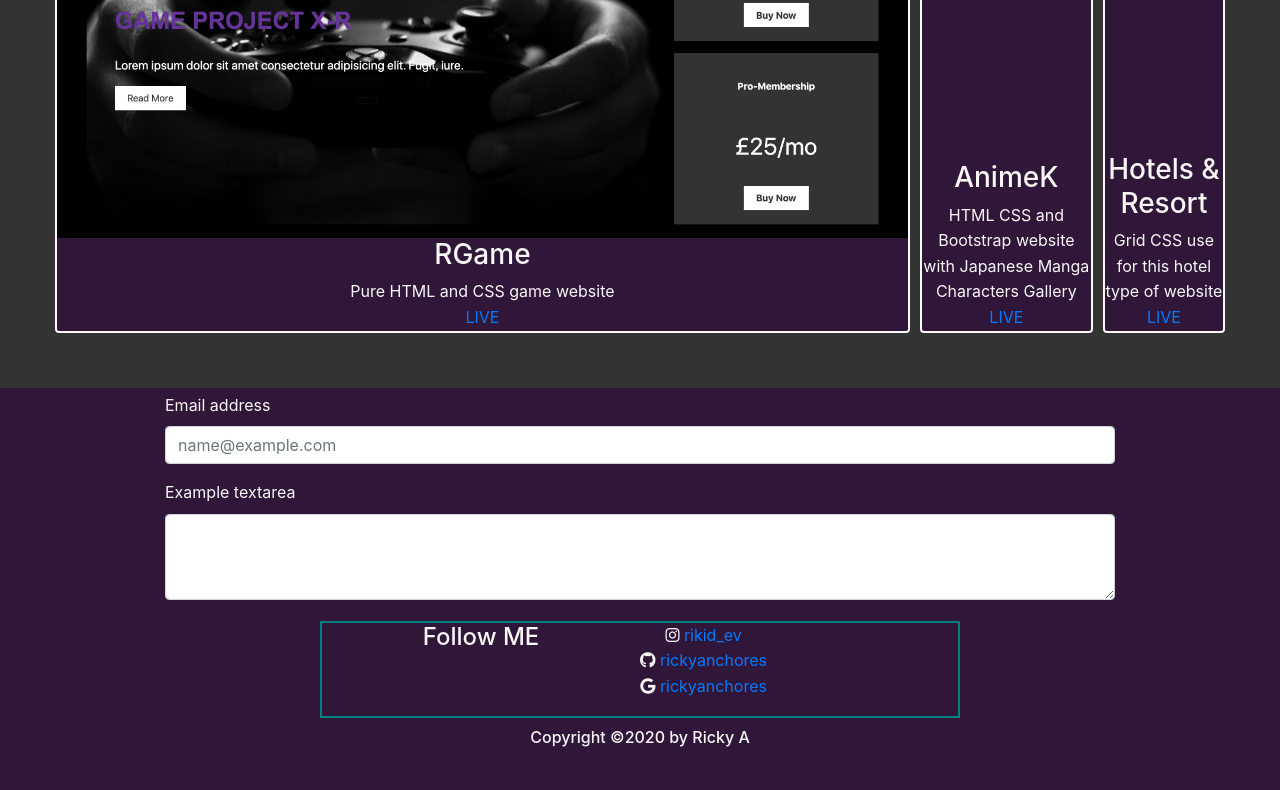
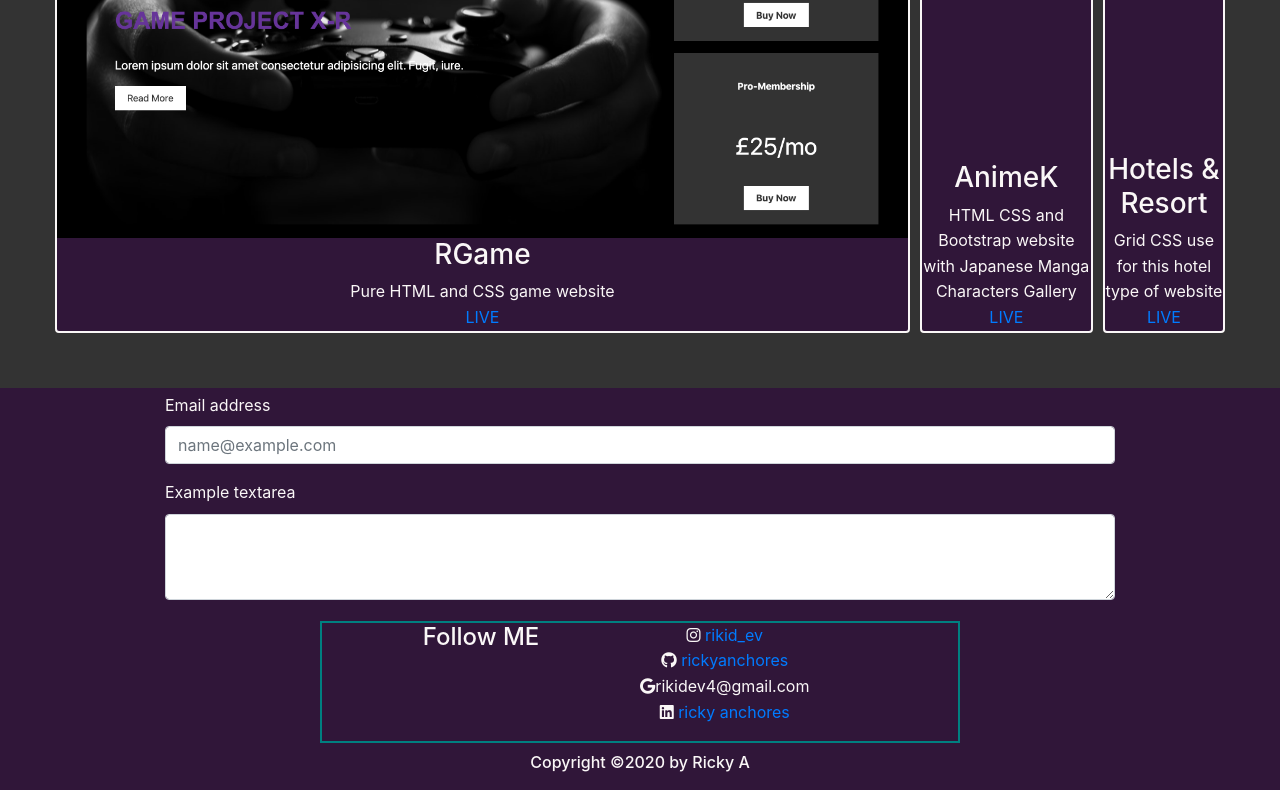
Before and after one commit to rickyanchores/RickyPortfolio, a plain HTML site: page index.html in a window 1280 px wide. Shown: the part 1389-2179 px from the top of the page. Before the commit the page ends 2154 px from the top, so only its background shows below. Drawn offline with nearby package versions, Linux system fonts and the light colour scheme.

Commit message:
Update index.html
Added Linkedin Account

```diff
--- a/index.html
+++ b/index.html
@@ -138,7 +138,8 @@
       <ul>
           <li><i class="fab fa-instagram"></i><a href="https://www.instagram.com/rikid_ev/" target="_blank"> rikid_ev</a></li>
           <li><i class="fab fa-github"></i><a href="https://github.com/rickyanchores" target="_blank"> rickyanchores</a></li>
-          <li><i class="fab fa-google"></i><a href="https://github.com/rickyanchores" target="_blank"> rickyanchores</a></li>
+          <li><i class="fab fa-google"></i>rikidev4@gmail.com</li>
+          <li><i class="fab fa-linkedin"></i><a href="https://www.linkedin.com/in/ricky-anchores-653a15140/" target="_blank"> ricky anchores</a></li>
       </ul>
       </div>
   </div>
```
